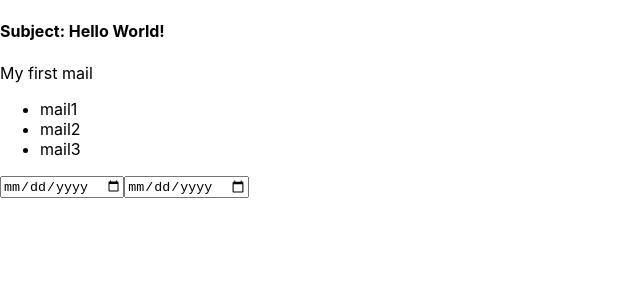
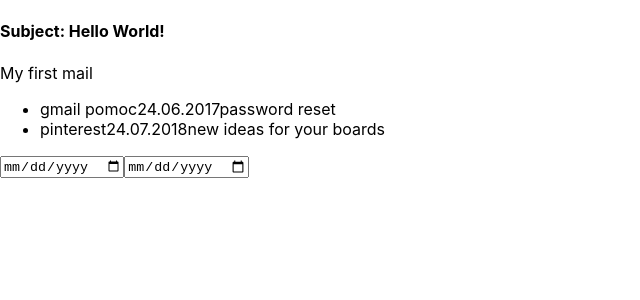
Before and after one commit to asi-pwr/Hermes_frontend, a React (Create React App) app: page / in a window 1280 px wide. Shown: the top 300 px of the page, without its empty margins (0-640 px from the left). Built offline with nearby package versions, Linux system fonts and the light colour scheme.

Commit message:
feat: mail list
create component to view mail in archive

```diff
--- /dev/null
+++ b/src/ArchivePage/MailDataView.js
@@ -0,0 +1,11 @@
+import React from 'react';
+
+const MailDataView = (props) => {
+  return <div>
+    {props.author}
+    {props.date}
+    {props.subject}
+  </div>
+}
+
+export default MailDataView;
--- a/src/ArchivePage/MailList.js
+++ b/src/ArchivePage/MailList.js
@@ -1,11 +1,14 @@
 import React from 'react';
+import MailDataView from './MailDataView';
 
 const MailList = (props) => {
+
+  const mailArray = [{author:"gmail pomoc", date:"24.06.2017", subject:"password reset"},
+  {author:"pinterest", date:"24.07.2018", subject:"new ideas for your boards"}];
+
   return <div>
     <ul>
-          <li>mail1</li>
-          <li>mail2</li>
-          <li>mail3</li>
+      {mailArray.map((elem)=><li><MailDataView author = {elem.author} date = {elem.date} subject = {elem.subject}/></li>)}
     </ul>
     <input type="date"/>
     <input type="date"/>
```
